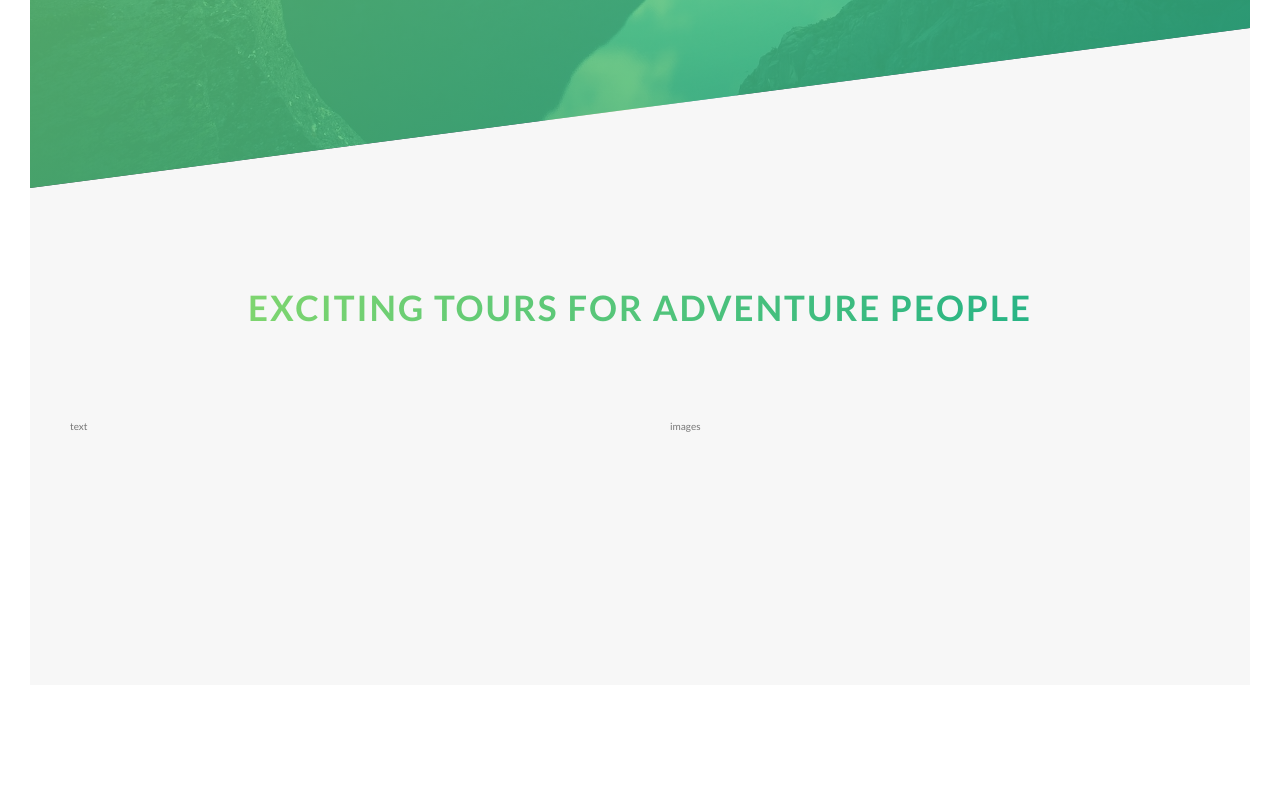
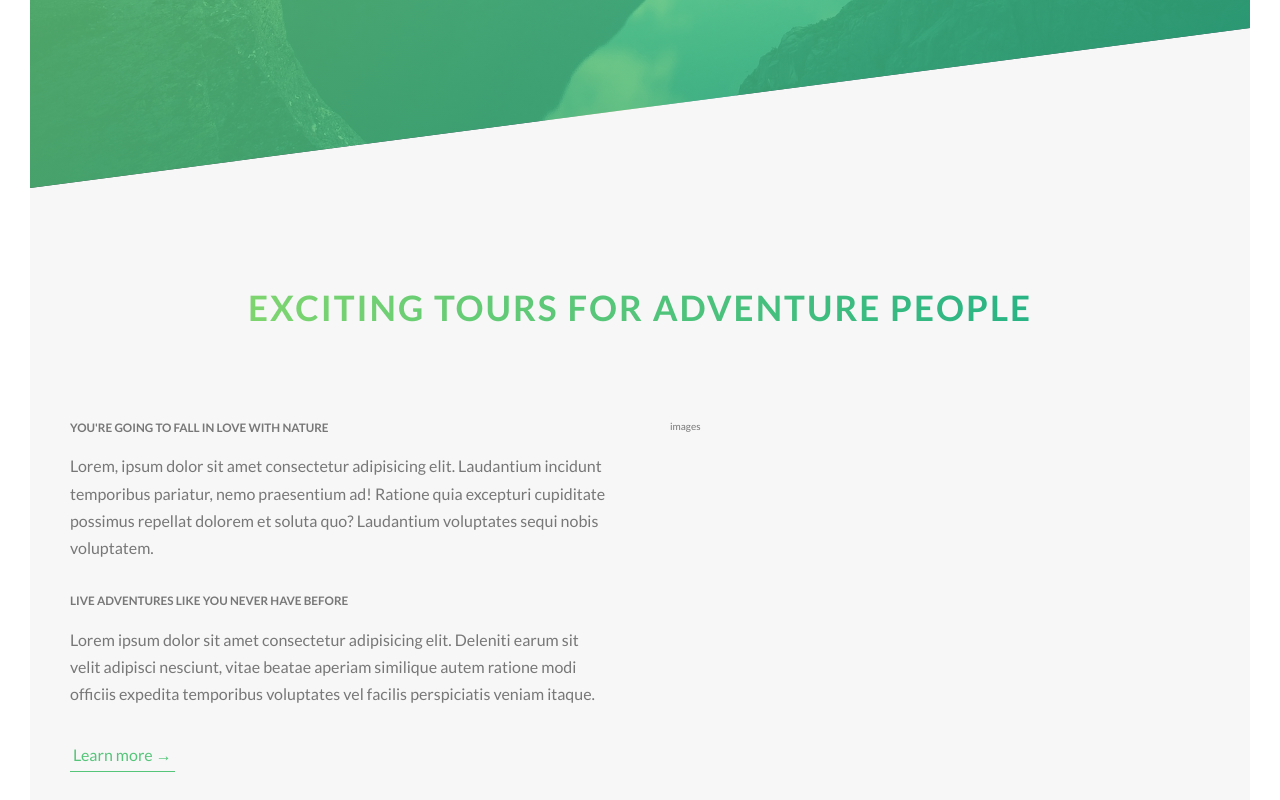
Before and after one commit to KirillSelyukov/css, a website: page Natours/starter/index.html in a window 1280 px wide. Shown: the part 602-1402 px from the top of the page. Before the commit the page ends 1317 px from the top, so only its background shows below. Drawn offline with Linux system fonts and the light colour scheme.

Commit message:
Add btn-text

```diff
--- a/Natours/starter/index.html
+++ b/Natours/starter/index.html
@@ -59,13 +59,31 @@
     </section> -->
     <main>
         <section class="section-about">
-            <div class="u-center-text u-margin-bottom-8">
+            <div class="u-center-text u-margin-bottom-big">
                 <h2 class="heading-secondary">
                     Exciting tours for adventure people
                 </h2>
             </div>
             <div class="row">
-                <div class="col-1-of-2">text</div>
+                <div class="col-1-of-2">
+                    <h3 class="heading-tertiary u-margin-bottom-small">
+                        You're going to fall in love with nature
+                    </h3>
+                    <p class="paragraph">
+                        Lorem, ipsum dolor sit amet consectetur adipisicing elit. Laudantium incidunt temporibus pariatur, nemo praesentium ad! Ratione
+                        quia excepturi cupiditate possimus repellat dolorem et soluta quo? Laudantium voluptates sequi nobis
+                        voluptatem.
+                    </p>
+                    <h3 class="heading-tertiary u-margin-bottom-small">
+                        Live adventures like you never have before
+                    </h3>
+                    <p class="paragraph">
+                        Lorem ipsum dolor sit amet consectetur adipisicing elit. Deleniti earum sit velit adipisci nesciunt, vitae beatae aperiam
+                        similique autem ratione modi officiis expedita temporibus voluptates vel facilis perspiciatis veniam
+                        itaque.
+                    </p>
+                    <a href="#" class="btn-text">Learn more &rarr;</a>
+                </div>
                 <div class="col-1-of-2">images</div>
             </div>
         </section>
--- a/Natours/starter/sass/abstracts/_variables.scss
+++ b/Natours/starter/sass/abstracts/_variables.scss
@@ -11,3 +11,7 @@ $color-black: #000;
 $grid-width: 114rem;
 $gutter-vertical: 8rem;
 $gutter-horisontal: 6rem;
+
+// FONT
+
+$default-font-size: 1.6rem;
--- a/Natours/starter/sass/base/_animation.scss
+++ b/Natours/starter/sass/base/_animation.scss
@@ -0,0 +1,43 @@
+@keyframes moveInLeft {
+  0% {
+    opacity: 0;
+    transform: translateX(-10rem);
+  }
+
+  80% {
+    transform: translateX(1rem);
+  }
+
+  100% {
+    opacity: 1;
+    transform: translateX(0);
+  }
+}
+
+@keyframes moveInRight {
+  0% {
+    opacity: 0;
+    transform: translateX(10rem);
+  }
+
+  80% {
+    transform: translateX(-1rem);
+  }
+
+  100% {
+    opacity: 1;
+    transform: translateX(0);
+  }
+}
+
+@keyframes moveInBottom {
+  0% {
+    opacity: 0;
+    transform: translateY(3rem);
+  }
+
+  100% {
+    opacity: 1;
+    transform: translateY(0);
+  }
+}
--- a/Natours/starter/sass/base/_typography.scss
+++ b/Natours/starter/sass/base/_typography.scss
@@ -31,38 +31,6 @@ body {
   }
 }
 
-@keyframes moveInLeft {
-  0% {
-    opacity: 0;
-    transform: translateX(-10rem);
-  }
-
-  80% {
-    transform: translateX(1rem);
-  }
-
-  100% {
-    opacity: 1;
-    transform: translateX(0);
-  }
-}
-
-@keyframes moveInRight {
-  0% {
-    opacity: 0;
-    transform: translateX(10rem);
-  }
-
-  80% {
-    transform: translateX(-1rem);
-  }
-
-  100% {
-    opacity: 1;
-    transform: translateX(0);
-  }
-}
-
 .heading-secondary {
   font-size: 3.5rem;
   text-transform: uppercase;
@@ -83,3 +51,14 @@ body {
     text-shadow: 0.5rem 1rem 2rem rgba($color-black, 0.2);
   }
 }
+.heading-tertiary {
+  font-style: 1.6rem;
+  font-weight: 700;
+  text-transform: uppercase;
+}
+.paragraph {
+  font-size: 1.6rem;
+  &:not(:last-child) {
+    margin-bottom: 3rem;
+  }
+}
--- a/Natours/starter/sass/base/_utilities.scss
+++ b/Natours/starter/sass/base/_utilities.scss
@@ -1,6 +1,15 @@
 .u-center-text {
   text-align: center;
 }
-.u-margin-bottom-8 {
+
+.u-margin-bottom-small {
+  margin-bottom: 1.5rem;
+}
+
+.u-margin-bottom-medium {
+  margin-bottom: 4rem;
+}
+
+.u-margin-bottom-big {
   margin-bottom: 8rem;
 }
--- a/Natours/starter/sass/components/_button.scss
+++ b/Natours/starter/sass/components/_button.scss
@@ -8,7 +8,7 @@
     border-radius: 10rem;
     transition: all 0.2s;
     position: relative;
-      font-size: 1.6rem;
+    font-size: $default-font-size;
   }
 
   &:hover {
@@ -47,19 +47,31 @@
   }
 }
 
-  @keyframes moveInBottom {
-    0% {
-      opacity: 0;
-      transform: translateY(3rem);
-    }
-
-    100% {
-      opacity: 1;
-      transform: translateY(0);
-    }
-  }
-
 .btn--animated {
   animation: moveInBottom 0.5s ease-out 0.75s;
   animation-fill-mode: backwards;
 }
+
+.btn-text {
+  &:link,
+  &:visited {
+    color: $color-primary;
+    display: inline-block;
+    text-decoration: none;
+    border-bottom: 1px solid $color-primary;
+    padding: 3px;
+    font-size: $default-font-size;
+    transition: all .2s;
+  }
+
+  &:hover {
+    background-color: $color-primary;
+    color: $color-white;
+    box-shadow: 0 1rem 2rem rgba($color-black, .15);
+    transform: translateY(-2px);
+  }
+  &:active {
+    box-shadow: 0 .5rem 1rem rgba($color-black, .15);
+    transform: translateY(0);
+  }
+}
```
Also changed, not shown: Natours/starter/css/style.css. Lines whose indentation alone changed are shown as unchanged.
